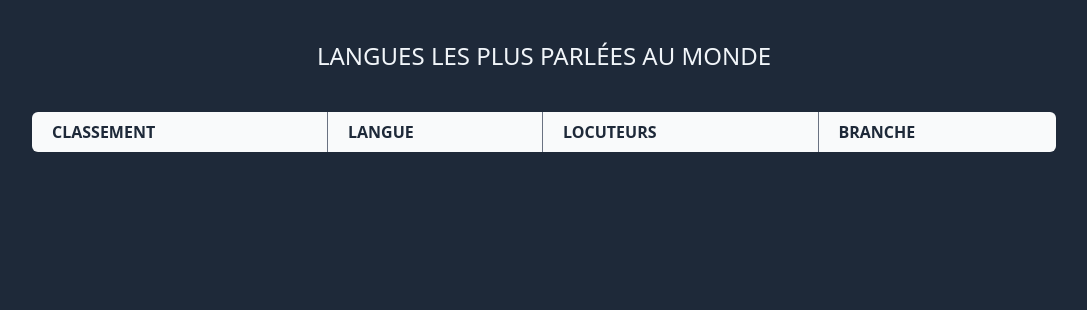
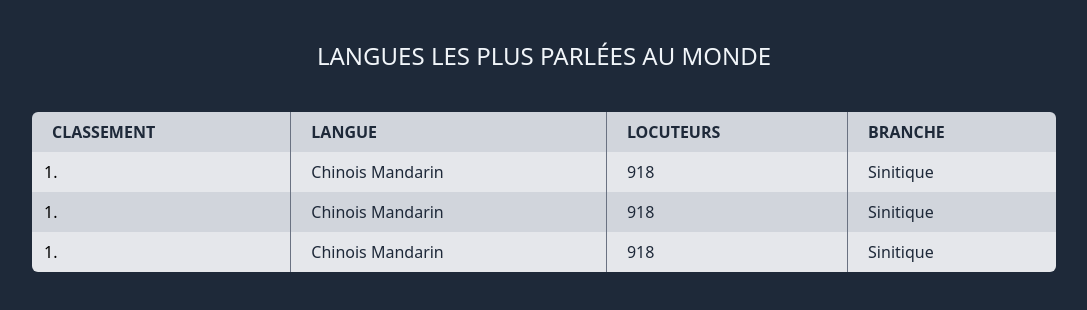
Before and after one commit to Fayecodeur/cours-tailwindcss-v4, a plain HTML site: page Composants/5.Tableau/2.resolution.html in a window 1280 px wide. Shown: the whole page, without its empty margins (96-1183 px from the left). Drawn offline with nearby package versions, Linux system fonts and the light colour scheme.

Commit message:
finition du tp

```diff
--- a/Composants/5.Tableau/2.resolution.html
+++ b/Composants/5.Tableau/2.resolution.html
@@ -11,20 +11,42 @@
 
 <body class="bg-gray-800">
   <main>
-    <section class="py-10">
+    <section class="py-10 px-6">
       <h1 class="text-2xl text-slate-100 text-center uppercase">Langues les plus parlées au monde</h1>
       <div class="max-w-5xl mx-auto">
         <div class="overflow-x-auto rounded-md mt-10">
           <table class="w-full">
             <thead>
-              <tr class="bg-gray-50  text-md uppercase font-semibold ">
+              <tr class="bg-gray-300  text-md uppercase font-semibold ">
                 <td class="py-2 px-3 text-gray-800 pl-5">Classement</td>
                 <td class="py-2 px-3 text-gray-800 pl-5 border-l border-gray-500">Langue</td>
                 <td class="py-2 px-3 text-gray-800 pl-5 border-l border-gray-500">Locuteurs </td>
                 <td class="py-2 px-3 text-gray-800 pl-5 border-l border-gray-500">Branche</td>
               </tr>
-
             </thead>
+            <tbody>
+              <tr class="bg-gray-200">
+                <td class="py-2 px-3 whitespace-normal ">1.</td>
+                <td class="py-2 px-3 whitespace-normal text-gray-800 pl-5 border-l border-gray-500">Chinois Mandarin
+                </td>
+                <td class="py-2 px-3 whitespace-normal text-gray-800 pl-5 border-l border-gray-500">918</td>
+                <td class="py-2 px-3 whitespace-normal text-gray-800 pl-5 border-l border-gray-500">Sinitique</td>
+              </tr>
+              <tr class="bg-gray-300">
+                <td class="py-2 px-3 whitespace-normal ">1.</td>
+                <td class="py-2 px-3 whitespace-normal text-gray-800 pl-5 border-l border-gray-500">Chinois Mandarin
+                </td>
+                <td class="py-2 px-3 whitespace-normal text-gray-800 pl-5 border-l border-gray-500">918</td>
+                <td class="py-2 px-3 whitespace-normal text-gray-800 pl-5 border-l border-gray-500">Sinitique</td>
+              </tr>
+              <tr class="bg-gray-200">
+                <td class="py-2 px-3 whitespace-normal ">1.</td>
+                <td class="py-2 px-3 whitespace-normal text-gray-800 pl-5 border-l border-gray-500">Chinois Mandarin
+                </td>
+                <td class="py-2 px-3 whitespace-normal text-gray-800 pl-5 border-l border-gray-500">918</td>
+                <td class="py-2 px-3 whitespace-normal text-gray-800 pl-5 border-l border-gray-500">Sinitique</td>
+              </tr>
+            </tbody>
           </table>
         </div>
       </div>
```
